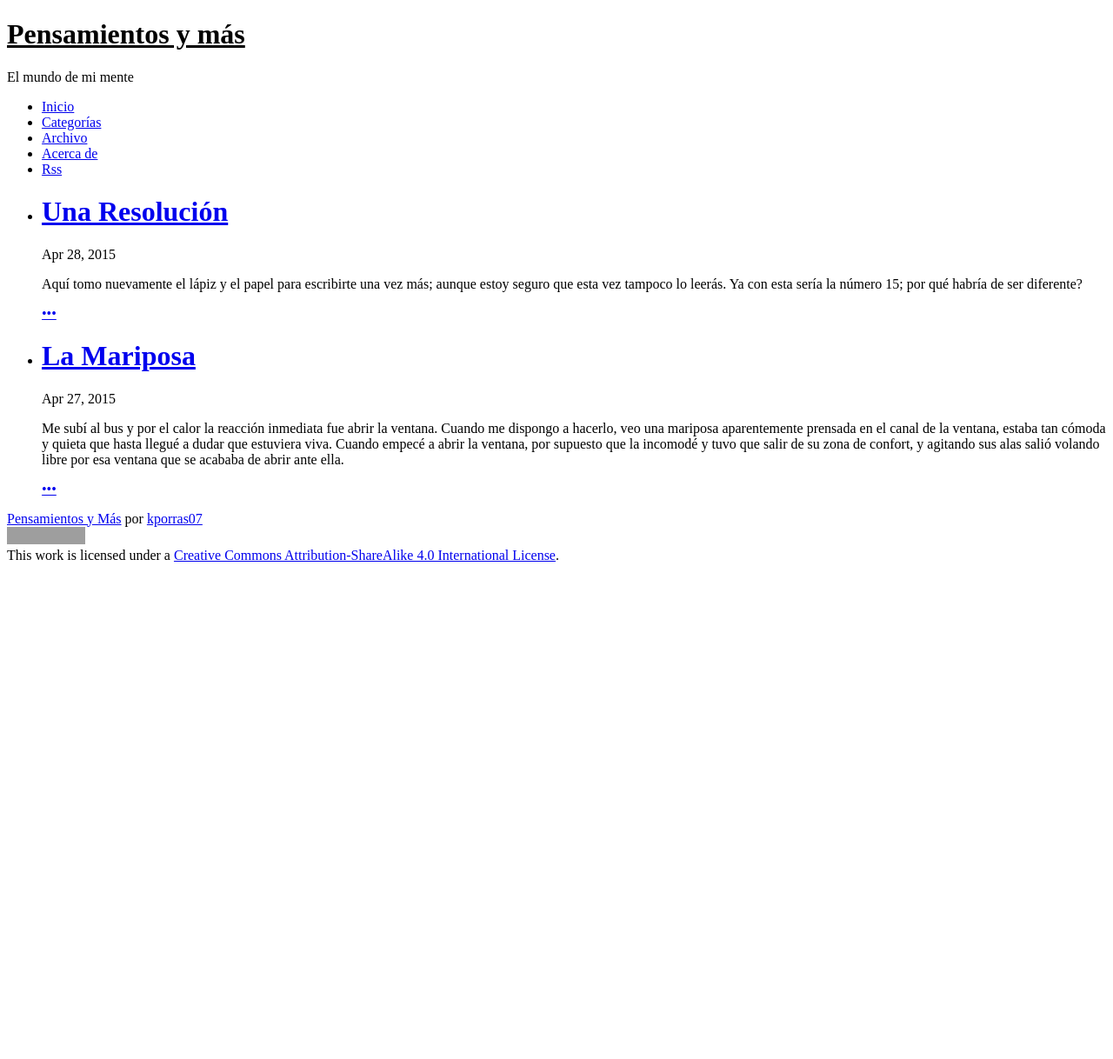
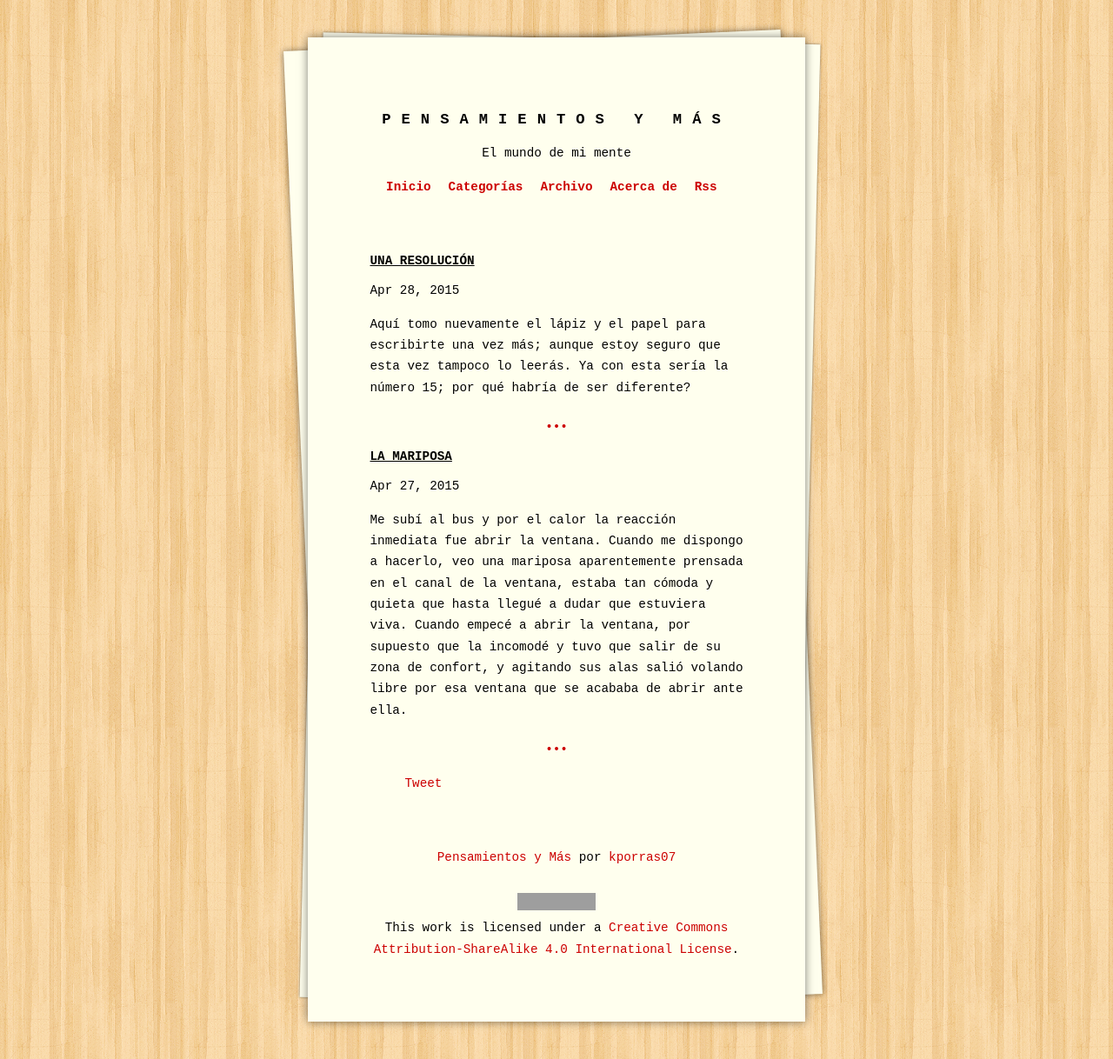
Before and after one commit to kporras07/pensamientos-y-mas, a Jekyll site: the page built from index.html, in a window 1280 px wide. Shown: the whole page at 87% size. Built offline with Jekyll 4.4.1, drawn with Linux system fonts in a browser that asks for light colours; the list of posts is cut into pages by our own code; comment, search, counter and statistics services are not loaded; before the commit the page ends 900 px from its top, so only the background shows below that; grey boxes are pictures that could not be loaded.

Commit message:
Added social widgets and other stuff.

```diff
--- a/_config.yml
+++ b/_config.yml
@@ -3,6 +3,10 @@
 description: "El mundo de mi mente"
 baseurl: ""
 url: "http://pensamientos-y-mas.kporras07.tk"
+author:
+    twitter: "kporras07"
+authorfb: "https://www.facebook.com/kporras07"
+fbid: 1560868307491624
 
 # Build settings
 markdown: kramdown
--- a/_includes/head.html
+++ b/_includes/head.html
@@ -21,6 +21,6 @@
     <link rel="canonical" href="{{ page.url | replace:'index.html','' | prepend: site.baseurl | prepend: site.url }}">
 
     <!-- Custom CSS -->
-    <link media="screen" rel="stylesheet" href="{{ "/css/main.css" | prepend: site.baseurl }}">
-    <link media="print" rel="stylesheet" href="{{ "/css/print.css" | prepend: site.baseurl }}">
+    <link media="screen" rel="stylesheet" href="{{ "/assets/css/main.css" | prepend: site.baseurl }}">
+    <link media="print" rel="stylesheet" href="{{ "/assets/css/print.css" | prepend: site.baseurl }}">
 </head>
--- a/_layouts/default.html
+++ b/_layouts/default.html
@@ -11,9 +11,21 @@
 
         {{ content }}
 
+        <div class="misc-content">
+            <div class="social">
+                <ul class="list-linear">
+                    <li><div class="twitter-tweet"><a href="https://twitter.com/share" class="twitter-share-button" data-count="horizontal" data-via="{{ site.author.twitter }}" data-lang="en">Tweet</a></div></li>
+                    <li><div class="twitter-follow"><a href="https://twitter.com/{{ site.author.twitter }}" class="twitter-follow-button" data-show-count="false" data-lang="en"></a></div></li>
+                    <li><div class="fb-like" data-href="{{ page.url | prepend: site.baseurl | prepend: site.url }}" data-width="225"  data-layout="standard" data-action="like" data-show-faces="true" data-share="true"</div></li>
+                    <li><div class="g-plusone" data-size="medium"></div></li>
+                </ul>
+            </div>
+        </div><!-- misc-content -->
+
         {% include footer.html %}
 
       </div>
 
+      <script type="text/javascript" src="{{ "/assets/js/social.js" | prepend: site.baseurl }}"></script>
     </body>
 </html>
--- a/assets/js/social.js
+++ b/assets/js/social.js
@@ -1,4 +1,4 @@
-function(d, s) {
+(function(d, s) {
   var js, fjs = d.getElementsByTagName(s)[0], load = function(url, id) {
     if (d.getElementById(id)) {return;}
     js = d.createElement(s); js.src = url; js.id = id;
```
